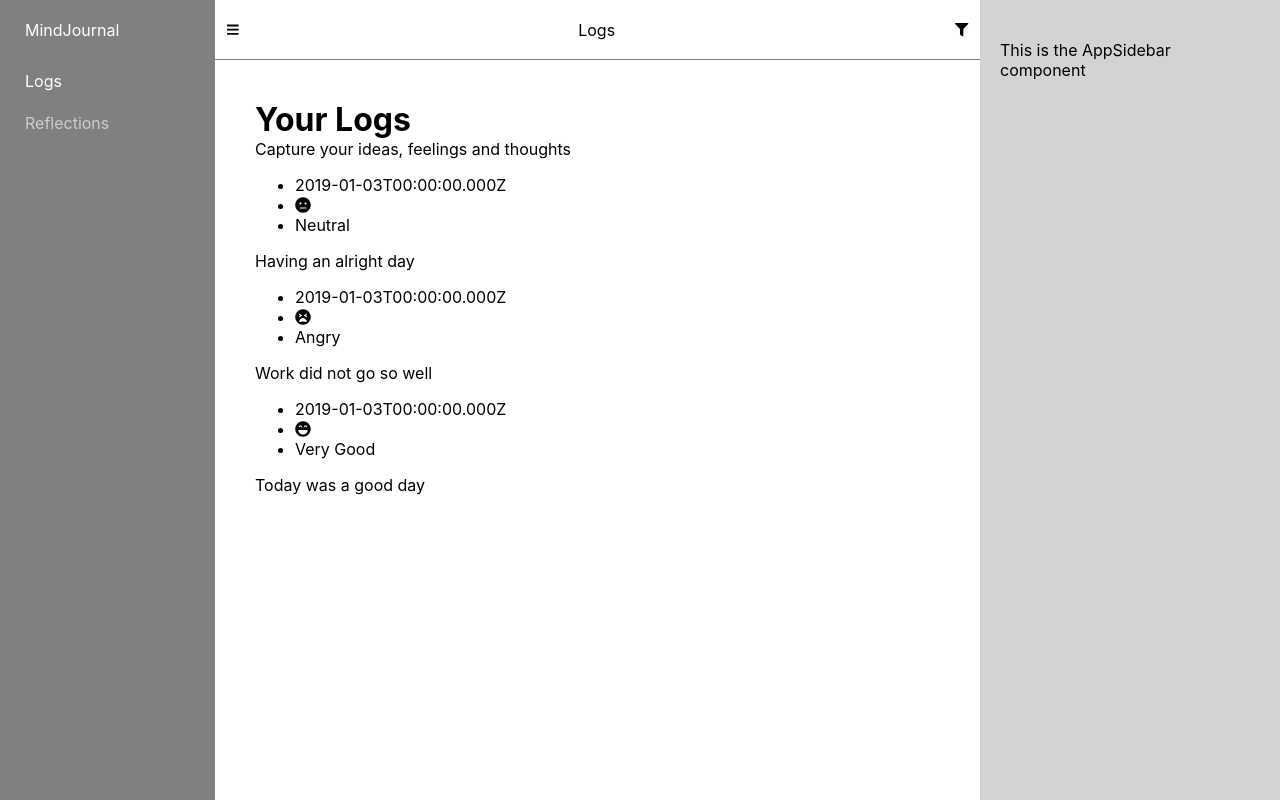
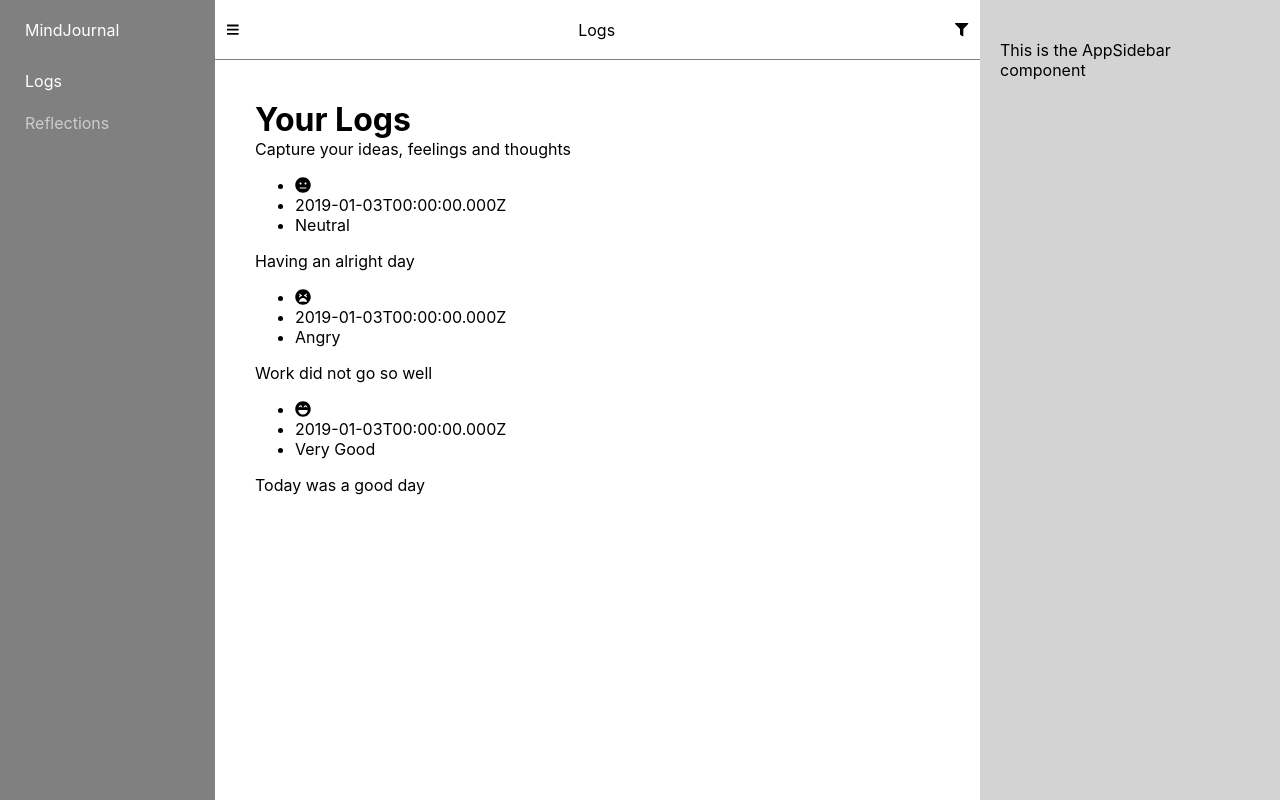
Before and after one commit to baf62495/mindjournal-client, a React (Create React App) app: page /logs in a window 1280 px wide. Built offline with nearby package versions, Linux system fonts and the light colour scheme.

Commit message:
changed item meta order

```diff
--- a/src/components/LogItem.js
+++ b/src/components/LogItem.js
@@ -20,8 +20,8 @@ export default function LogItem(props) {
         <div className='mj-card'>
             <header>
                 <ul className='mj-card-meta'>
+                    <li><FontAwesomeIcon icon={icons[props.mood]} /></li>
                     <li>{props.created_at}</li>
-                    <li><FontAwesomeIcon icon={icons[props.mood]} /></li>
                     <li>{props.mood}</li>
                 </ul>
             </header>
```
